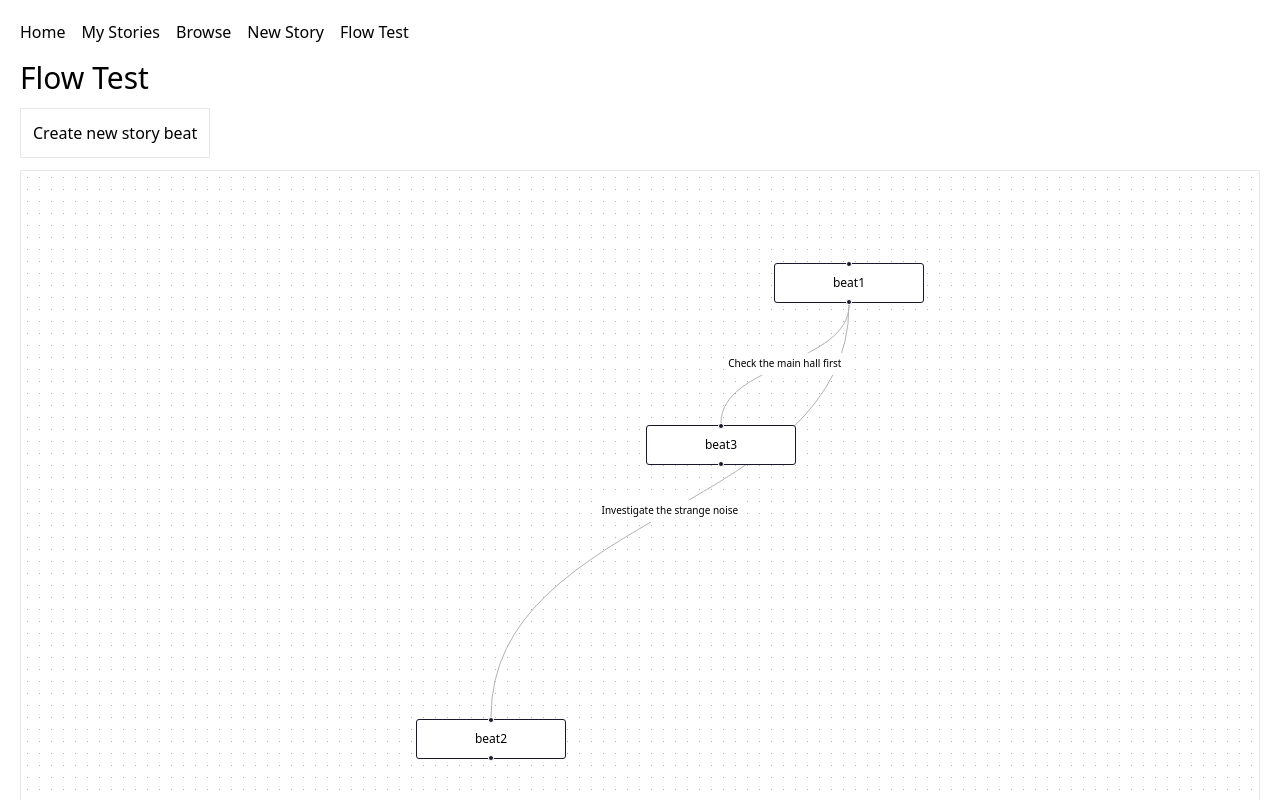
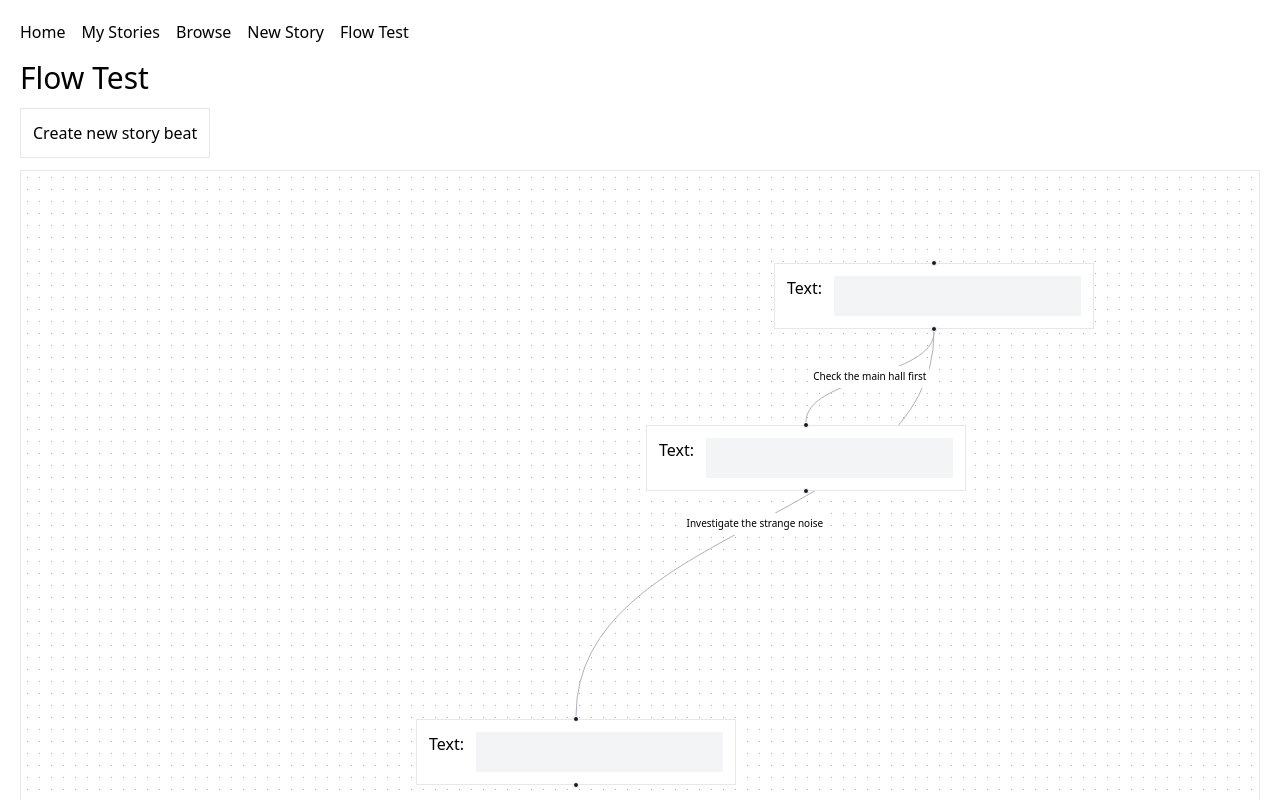
Before and after one commit to Healoz/visual-novel, a Next.js app in the folder visual-novel/: page /flow-test in a window 1280 px wide. Shown: the top 800 px of the page. Built offline with nearby package versions, Linux system fonts and the light colour scheme.

Commit message:
created custom node

```diff
--- /dev/null
+++ b/visual-novel/app/components/StoryBeatNode.tsx
@@ -0,0 +1,18 @@
+import React, { useCallback } from "react";
+import { Handle, Position } from "@xyflow/react";
+
+const StoryBeatNode = () => {
+  return (
+    <>
+      <Handle type="target" position={Position.Top} />
+      <div className="border p-3 bg-white flex gap-3">
+        <label htmlFor="text">Text:</label>
+        <input id="text" name="text" className="nodrag bg-gray-100 p-2" />
+      </div>
+      <Handle type="source" position={Position.Bottom} id="a" />
+      <Handle type="source" position={Position.Bottom} id="b" />
+    </>
+  );
+};
+
+export default StoryBeatNode;
--- a/visual-novel/app/flow-test/page.tsx
+++ b/visual-novel/app/flow-test/page.tsx
@@ -15,12 +15,13 @@ import {
   Controls,
   MiniMap,
 } from "@xyflow/react";
-import React, { useCallback, useEffect, useState } from "react";
+import React, { useCallback, useEffect, useMemo, useState } from "react";
 import { v4 as uuidv4 } from "uuid";
 
 import "@xyflow/react/dist/style.css";
 import { Choice, Story, StoryBeat } from "../types";
 import storyData from "../data/storyData.json";
+import StoryBeatNode from "../components/StoryBeatNode";
 
 //DOCUMENTATION: https://reactflow.dev/learn
 
@@ -28,6 +29,8 @@ export default function FlowTestPage() {
   const [story, setStory] = useState<Story>(storyData);
   const [nodes, setNodes, onNodesChange] = useNodesState<Node>([]);
   const [edges, setEdges, onEdgesChange] = useEdgesState<Edge>([]);
+
+  const nodeTypes = useMemo(() => ({ storyBeatNode: StoryBeatNode }), []);
 
   const createNewStoryBeat = () => {
     const newStoryBeat: StoryBeat = {
@@ -61,6 +64,7 @@ export default function FlowTestPage() {
         const position = getRandomPosition();
         return {
           id: storyBeat.id,
+          type: "storyBeatNode",
           position: position,
           data: {
             label: storyBeat.id,
@@ -162,6 +166,7 @@ export default function FlowTestPage() {
         <ReactFlow
           nodes={nodes}
           edges={edges}
+          nodeTypes={nodeTypes}
           onNodesChange={onNodesChange}
           onEdgesChange={onEdgesChange}
           onConnect={onConnect}
```
